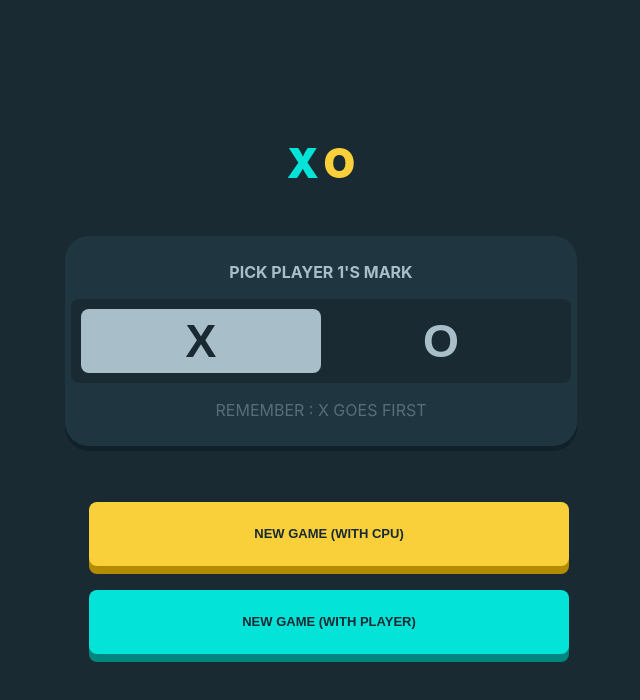
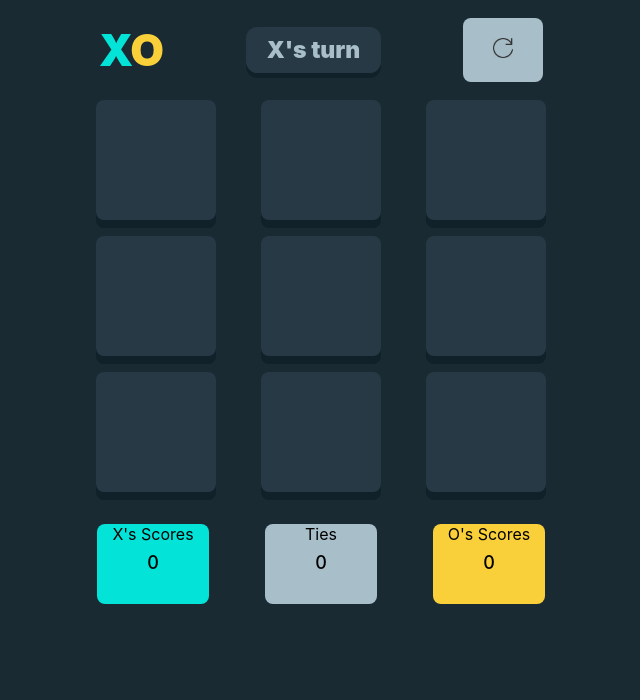
Before and after one commit to AdleenaLobo/tic_tac_toe, a website built with webpack: page dist/index.html in a window 1280 px wide. Both pictures are taken after a click on the button "NEW GAME (WITH CPU)". Shown: the whole page, without its empty margins (319-959 px from the left). Built offline with nearby package versions, Linux system fonts and the light colour scheme.

Commit message:
Make game page

```diff
--- /dev/null
+++ b/src/gamePageHtml.js
@@ -0,0 +1,122 @@
+import { newpage } from "./gamepage";
+
+let title;
+let gridcontainer;
+let pointercontainer;
+function createGamePageElements() {
+  createHtml();
+}
+
+function createHtml() {
+  title = document.createElement("div");
+  gridcontainer = document.createElement("div");
+  pointercontainer = document.createElement("div");
+
+  addNames();
+
+  let titlexo = document.createElement("div");
+  let turn = document.createElement("div");
+  let reset = document.createElement("button");
+  let resetimage = document.createElement("img");
+
+  let x = document.createElement("span");
+  let o = document.createElement("span");
+  x = addIDs(x, "x");
+  o = addIDs(o, "o");
+  x = addElementContent(x, "X");
+  o = addElementContent(o, "O");
+  turn = addElementContent(turn, "X's turn");
+  turn = addIDs(turn, "turn");
+  resetimage.src="../assets/reload.webp";
+  resetimage.style.height= "20px";
+  resetimage.style.width = "20px";
+  reset = addChild(reset, [resetimage]);
+  reset = addIDs(reset, "resetBun");
+
+  titlexo = addChild(titlexo, [x, o]);
+  title = addChild(title, [titlexo, turn, reset]);
+  makeGrids();
+  makePointer();
+  appendElementsGamePage();
+}
+
+function addNames() {
+  title.classList.add("title1");
+  gridcontainer.classList.add("grid");
+  pointercontainer.classList.add("pointer");
+}
+
+function makePointer() {
+  let xPointer = document.createElement("div");
+  let ties = document.createElement("div");
+  let oPointer = document.createElement("div");
+
+  let titlex= document.createElement('div');
+  let scorex= document.createElement('div');
+
+  xPointer = addIDs(xPointer, "xpointer");
+  oPointer = addIDs(oPointer, "opointer");
+  ties = addIDs(ties, "ties");
+
+
+  titlex = addIDs(titlex , "xScoreTitle");
+  scorex = addIDs(scorex , "xScore");
+  titlex.textContent = "X's Scores";
+  scorex.textContent = "0";
+  xPointer = addChild(xPointer, [titlex , scorex]);
+
+
+
+  let titlet= document.createElement('div');
+  let scoret= document.createElement('div');
+  titlet = addIDs(titlet , "tieTitle");
+  scoret = addIDs(scoret , "tieScore");
+  titlet.textContent = " Ties";
+  scoret.textContent = "0";
+  ties = addChild(ties, [titlet , scoret]);
+
+
+  let titleo= document.createElement('div');
+  let scoreo= document.createElement('div');
+  titleo = addIDs(titleo , "oScoreTitle");
+  scoreo = addIDs(scoreo , "oScore");
+  titleo.textContent = "O's Scores";
+  scoreo.textContent = "0";
+  oPointer = addChild(oPointer, [titleo , scoreo]);
+
+
+  pointercontainer = addChild(pointercontainer, [xPointer, ties, oPointer]);
+  console.log(pointercontainer);
+}
+
+function appendElementsGamePage() {
+  newpage.appendChild(title);
+  newpage.appendChild(gridcontainer);
+  newpage.appendChild(pointercontainer);
+}
+
+function addElementContent(element, valueString) {
+  element.textContent = valueString;
+  return element;
+}
+
+function addChild(element, list) {
+  for (let i = 0; i < list.length; i++) {
+    element.appendChild(list[i]);
+  }
+  return element;
+}
+
+function addIDs(element, idname) {
+  element.setAttribute("id", idname);
+  return element;
+}
+
+function makeGrids() {
+  for (let i = 0; i < 9; i++) {
+    let grid = document.createElement("button");
+    gridcontainer = addChild(gridcontainer, [grid]);
+  }
+}
+
+export { createGamePageElements };
--- /dev/null
+++ b/src/gamepage.js
@@ -0,0 +1,23 @@
+import { body, container } from "./initialize";
+import { createGamePageElements } from "./gamePageHtml";
+import { intitalize } from "./getGamePageElem";
+import { gridListener } from "./playXO";
+
+let newpage;
+function gamePage() {
+  removeElement();
+  createNewpage();
+  createGamePageElements();
+  intitalize();
+  gridListener();
+}
+function createNewpage() {
+  newpage = document.createElement("div");
+  newpage.classList.add("gamePage");
+  body.appendChild(newpage);
+}
+function removeElement() {
+  body.removeChild(container);
+}
+
+export { gamePage, newpage };
--- /dev/null
+++ b/src/getGamePageElem.js
@@ -0,0 +1,9 @@
+
+let gridButtons;
+let turn ;
+function intitalize(){
+gridButtons = document.querySelectorAll(".grid > button");
+turn = document.querySelector(".title1>#turn");
+}
+
+export {gridButtons,turn , intitalize};
--- a/src/index.js
+++ b/src/index.js
@@ -1,4 +1,6 @@
 import { intitalize } from "./initialize";
 import { buttonListener } from "./homepage-buttons";
+import { playerSelectionBunListener } from "./playerOrCpu";
 intitalize();
 buttonListener();
+playerSelectionBunListener();
--- a/src/initialize.js
+++ b/src/initialize.js
@@ -1,9 +1,26 @@
 let buttonO;
 let buttonX;
+let playerPlayBun;
+let cpuPlayBun;
+let container;
+let body;
+
 function intitalize() {
+  container = document.querySelector(".container");
   buttonX = document.querySelector("#button-container > #x-active");
   buttonO = document.querySelector("#button-container > #o");
+  playerPlayBun = document.querySelector(".buns > #x-background");
+  cpuPlayBun = document.querySelector(".buns > #o-background");
+  body = document.querySelector("body");
   console.log(buttonX, buttonO);
 }
 
-export { buttonO, buttonX, intitalize };
+export {
+  body,
+  container,
+  buttonO,
+  buttonX,
+  playerPlayBun,
+  cpuPlayBun,
+  intitalize,
+};
--- /dev/null
+++ b/src/playXO.js
@@ -0,0 +1,31 @@
+import { gridButtons } from "./getGamePageElem";
+import { updateTurn } from "./UpdateGamePageElem";
+
+let XorO=1;
+
+function gridListener(){
+    for(let i = 0 ; i <gridButtons.length;i++){
+        gridButtons[i].addEventListener("click" , play);
+    }
+}
+function turns(){
+    if(XorO ==1){
+        XorO--;
+    }else{
+        XorO++;
+    }
+}
+
+function play(){
+    if(this.textContent == ""){
+        if(XorO==1){
+            this.textContent= "X";
+            turns();
+            updateTurn();}
+    else{
+        this.textContent = "O";
+        turns();
+        updateTurn();}
+    }
+}
+export {gridListener};
--- /dev/null
+++ b/src/playerOrCpu.js
@@ -0,0 +1,21 @@
+import { playerPlayBun, cpuPlayBun } from "./initialize";
+import { gamePage } from "./gamepage";
+
+let player;
+function playerSelectionBunListener() {
+  playerPlayBun.addEventListener("click", () => {
+    selected.bind(playerPlayBun)();
+    gamePage.bind(playerPlayBun)();
+  });
+
+  cpuPlayBun.addEventListener("click", () => {
+    selected.bind(cpuPlayBun)();
+    gamePage.bind(cpuPlayBun)();
+  });
+}
+
+function selected() {
+  player = this;
+}
+
+export { player, playerSelectionBunListener };
--- a/src/style.css
+++ b/src/style.css
@@ -40,10 +40,12 @@ body {
 #x {
   color: rgb(3, 227, 216);
   font-size: 170%;
+  font-weight: 900;
 }
 #o {
   color: rgb(250, 208, 58);
   font-size: 170%;
+  font-weight: 900;
 }
 
 .container {
@@ -68,7 +70,6 @@ body {
   flex-direction: column;
   justify-content: center;
   align-items: center;
-  /*border: 1px solid black; */
   /*padding: 16rem;*/
   gap: 0.5rem;
   background-color: rgb(31 54 65);
@@ -131,11 +132,13 @@ button#o:hover {
 button#x-active {
   color: var(--nonActive);
   background-color: var(--active);
+  border: white;
   font-size: 170%;
 }
 button#o-active {
   color: var(--nonActive);
   background-color: var(--active);
+  border: white;
   font-size: 170%;
 }
 
@@ -155,3 +158,90 @@ button#o-active {
   box-shadow: 0 8px 0 rgb(1, 133, 127);
   margin: 0.5rem;
 }
+
+.gamePage {
+  height: 100%;
+  width: 30rem;
+  display: flex;
+  flex-direction: column;
+}
+
+.title1 {
+  display: flex;
+  justify-content: space-between;
+  align-items: center;
+  padding: 1rem;
+  font-size: 160%;
+}
+.title1 > div,
+button {
+  margin: 2px;
+}
+
+#resetBun {
+  background-color: var(--silver);
+  color: var(--grayishBlue);
+  width:5rem;
+}
+
+#turn {
+  font-weight: 900;
+  width: 30%;
+  background-color: rgb(39, 57, 68);
+  padding: 2%;
+  font-size: 90%;
+  box-shadow: 0 5px 0 #10212a;
+  border-radius: 0.5em;
+  text-align: center;
+}
+
+.grid {
+  display: grid;
+  grid-template-rows: repeat(3, 1fr);
+  grid-template-columns: repeat(3, 1fr);
+  align-items: center;
+  justify-items: center;
+  gap: 1rem;
+}
+
+.grid > button {
+  height: 5em;
+  width: 5em;
+  margin: 0;
+  padding: 0;
+  background-color: rgb(39, 57, 68);
+  box-shadow: 0 8px 0 #10212a;
+}
+.pointer {
+  margin-bottom: 2rem;
+  margin-top: 2rem;
+  display: grid;
+  grid-template-columns: repeat(3, 1fr);
+  gap: 1.5rem;
+  justify-items: center;
+}
+
+.pointer > div {
+  height: 5rem;
+  width: 7rem;
+  border-radius: 0.5rem;
+}
+.pointer > #xpointer {
+  background-color: rgb(3, 227, 216);
+}
+.pointer > #ties {
+  background-color: var(--silver);
+}
+.pointer > #opointer {
+  background-color: rgb(250, 208, 58);
+}
+.pointer > div > div {
+  color: black;
+  text-align: center;
+}
+
+#xScore, #oScore , #tieScore{
+  padding-top: 0.5rem;
+  font-weight: 500;
+  font-size: large;
+}
--- /dev/null
+++ b/src/updateGamePageElem.js
@@ -0,0 +1,10 @@
+import {turn} from './getGamePageElem.js';
+
+function updateTurn(){
+if(turn.textContent=="X's turn"){
+    turn.textContent = "O's turn";
+}else{
+    turn.textContent = "X's turn";
+}
+}
+export{updateTurn};
```
Also changed, not shown: assets/reload.webp (added), dist/main.js.
